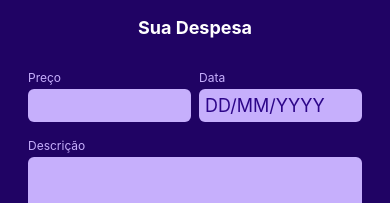
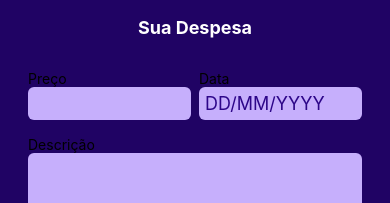
Before and after one commit to MatheusRyuki/React-Native-Despesas, a React Native app: screen /ManageExpense in a window 390 px wide. Shown: the part 135-338 px from the top of the page. Built offline with nearby package versions, Linux system fonts and the light colour scheme.

Commit message:
Estilizando os erros

```diff
--- a/components/ManageExpense/ExpenseForm.js
+++ b/components/ManageExpense/ExpenseForm.js
@@ -2,6 +2,7 @@ import { Alert, StyleSheet, Text, View } from "react-native";
 import Input from "./Input";
 import Button from "../UI/Button";
 import { useState } from "react";
+import { GlobalStyles } from "../../constants/styles";
 
 const ExpenseForm = ({
   onCancel,
@@ -10,40 +11,67 @@ const ExpenseForm = ({
   defaultValues,
 }) => {
   const [inputValues, setInputValues] = useState({
-    amount: defaultValues ? defaultValues.amount.toString() : "",
-    date: defaultValues ? getFormatted(defaultValues.date) : "",
-    description: defaultValues ? defaultValues.description.toString() : "",
+    amount: {
+      value: defaultValues ? defaultValues.amount.toString() : "",
+      isValid: true,
+    },
+    date: {
+      value: defaultValues ? getFormatted(defaultValues.date) : "",
+      isValid: true,
+    },
+    description: {
+      value: defaultValues ? defaultValues.description.toString() : "",
+      isValid: true,
+    },
   });
 
   const inputChangeHandler = (inputIdentifier, enteredValue) => {
     setInputValues((currentValue) => {
       return {
         ...currentValue,
-        [inputIdentifier]: enteredValue,
+        [inputIdentifier]: { value: enteredValue, isValid: true },
       };
     });
   };
 
   const submitHandler = () => {
     const expenseData = {
-      amount: +inputValues.amount,
-      date: new Date(inputValues.date),
-      description: inputValues.description,
+      amount: +inputValues.amount.value,
+      date: new Date(inputValues.date.value),
+      description: inputValues.description.value,
     };
 
     const amountIsValid = !isNan(expenseData.amount) && expenseData.amount > 0;
     const dateIsValid = expenseData.date.toString() !== "Invalid Date";
-    const description = expenseData.description.trim().length > 0;
+    const descriptionIsValid = expenseData.description.trim().length > 0;
 
-    if (!amountIsValid || !dateIsValid || !description) {
-      return Alert.alert(
-        "dado inválido",
-        "por favor, cheque os dados que colocou"
-      );
+    if (!amountIsValid || !dateIsValid || !descriptionIsValid) {
+      setInputValues((currentValue) => {
+        return {
+          amount: {
+            value: currentValue.amount.value,
+            isValid: amountIsValid,
+          },
+          date: {
+            value: currentValue.date.value,
+            isValid: dateIsValid,
+          },
+          description: {
+            value: currentValue.description.value,
+            isValid: descriptionIsValid,
+          },
+        };
+      });
+      return;
     }
 
     onSubmit(expenseData);
   };
+
+  const formIsInvalid =
+    !inputValues.amount.isValid ||
+    !inputValues.date.isValid ||
+    !inputValues.description.isValid;
 
   return (
     <View style={styles.form}>
@@ -52,31 +80,39 @@ const ExpenseForm = ({
         <Input
           style={styles.rowInput}
           label="Preço"
+          invalid={!inputValues.amount.isValid}
           textInputConfig={{
             keyboardType: "decimal-pad",
             onChangeText: inputChangeHandler.bind(this, "amount"),
-            value: inputValues.amount,
+            value: inputValues.amount.value,
           }}
         />
         <Input
           style={styles.rowInput}
           label="Data"
+          invalid={!inputValues.date.isValid}
           textInputConfig={{
             placeholder: "DD/MM/YYYY",
             maxLength: 10,
             onChangeText: inputChangeHandler.bind(this, "date"),
-            value: inputValues.date,
+            value: inputValues.date.value,
           }}
         />
       </View>
       <Input
         label="Descrição"
+        invalid={!inputValues.description.isValid}
         textInputConfig={{
           multiline: true,
           onChangeText: inputChangeHandler.bind(this, "description"),
-          value: inputValues.description,
+          value: inputValues.description.value,
         }}
       />
+      {formIsInvalid && (
+        <Text style={styles.errorText}>
+          Valores colocados inválido - por favor, cheque eles
+        </Text>
+      )}
       <View style={styles.buttonContainer}>
         <Button style={styles.button} mode="flat" onPress={onCancel}>
           Cancelar
@@ -118,4 +154,9 @@ const styles = StyleSheet.create({
     minWidth: 120,
     marginHorizontal: 8,
   },
+  errorText: {
+    textAlign: "center",
+    color: GlobalStyles.colors.error500,
+  },
+
 });
--- a/components/ManageExpense/Input.js
+++ b/components/ManageExpense/Input.js
@@ -1,16 +1,22 @@
 import { StyleSheet, Text, TextInput, View } from "react-native";
 import { GlobalStyles } from "../../constants/styles";
 
-const Input = ({ label, style, textInputConfig }) => {
+const Input = ({ label, style, textInputConfig, invalid }) => {
   const inputStyles = [styles.input];
 
   if (textInputConfig && textInputConfig.multiline) {
     inputStyles.push(styles.inputMultiline);
   }
 
+  if (invalid) {
+    inputStyles.push(styles.invalidInput);
+  }
+
   return (
     <View style={[styles.inputContainer, style]}>
-      <Text style={styles.label}>{label}</Text>
+      <Text style={(styles.label, invalid && styles.invalidLabel)}>
+        {label}
+      </Text>
       <TextInput style={inputStyles} {...textInputConfig} />
     </View>
   );
@@ -39,4 +45,10 @@ const styles = StyleSheet.create({
     minHeight: 100,
     textAlignVertical: "top",
   },
+  invalidLabel: {
+    color: GlobalStyles.colors.error500,
+  },
+  invalidInput: {
+    backgroundColor: GlobalStyles.colors.error50,
+  },
 });
```
